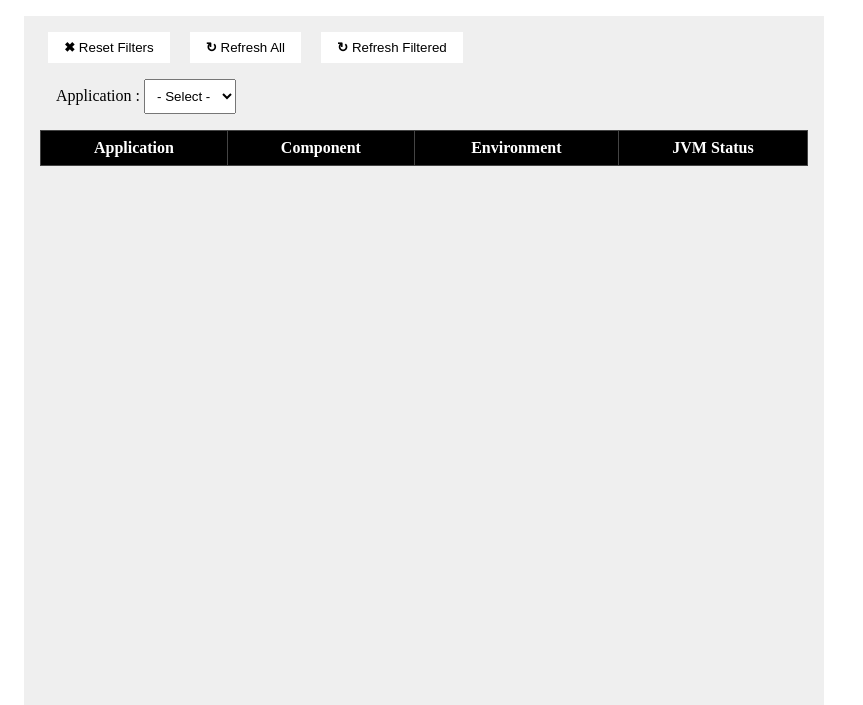
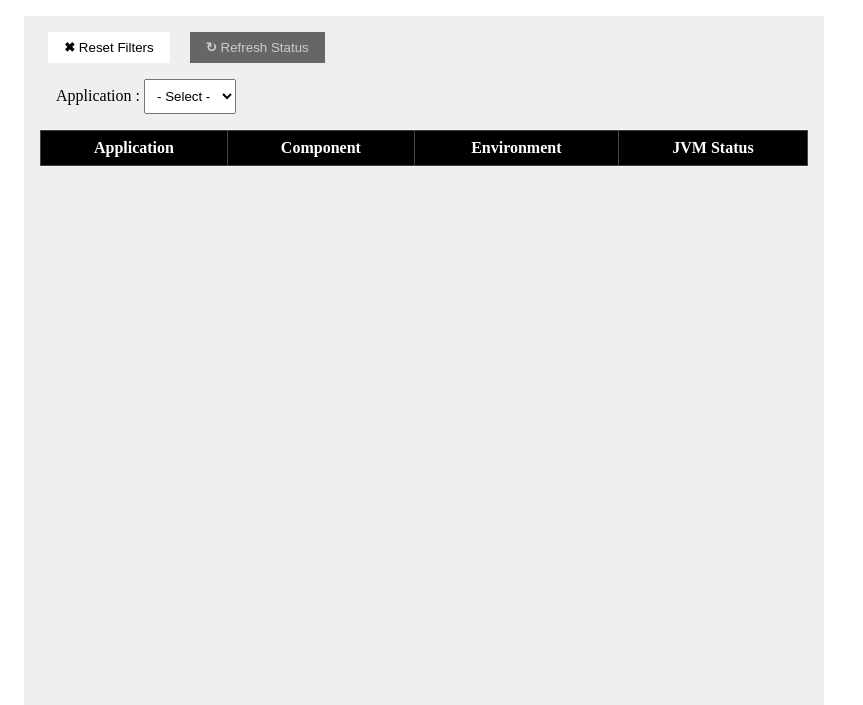
Before and after one commit to Rohit-7/kelkere-status-check, a Flask app: template templates/StatusCheck.html in a window 1280 px wide. Shown: the top 705 px of the page, without its empty margins (0-863 px from the left). Run offline with Flask 2, Linux system fonts and the light colour scheme; the template is opened without the code that fills it: most values are stand-ins (such as "Sample title", 1, 10 or a date in 2020); lists and menus that the app fills with data are empty.

Commit message:
Add files via upload

```diff
--- a/templates/StatusCheck.html
+++ b/templates/StatusCheck.html
@@ -12,8 +12,8 @@
         <div id='root'>
             <div>
                 <button class='custom-button' onclick="resetFilters()"><b>✖</b> Reset Filters</button>
-                <button class='custom-button' id='refresh-all-button' onclick="refreshAll()"><b>↻</b> Refresh All</button>
-                <button class='custom-button' id='refresh-filtered-button' onclick="refreshFiltered()"><b>↻</b> Refresh Filtered</button>
+                <button class='custom-button' id='refresh-all-button' onclick="refreshAll()"><b>↻</b> Refresh Status</button>
+                <!-- <button class='custom-button' id='refresh-filtered-button' onclick="refreshFiltered()"><b>↻</b> Refresh Filtered</button> -->
                 <div id='update-info'></div>
             </div>
             <div id='filters'>
@@ -63,6 +63,7 @@
 
         window.onload = (e) => {
             filterResults(null);
+            refreshAll()
         }
 
         var appList = []
```
